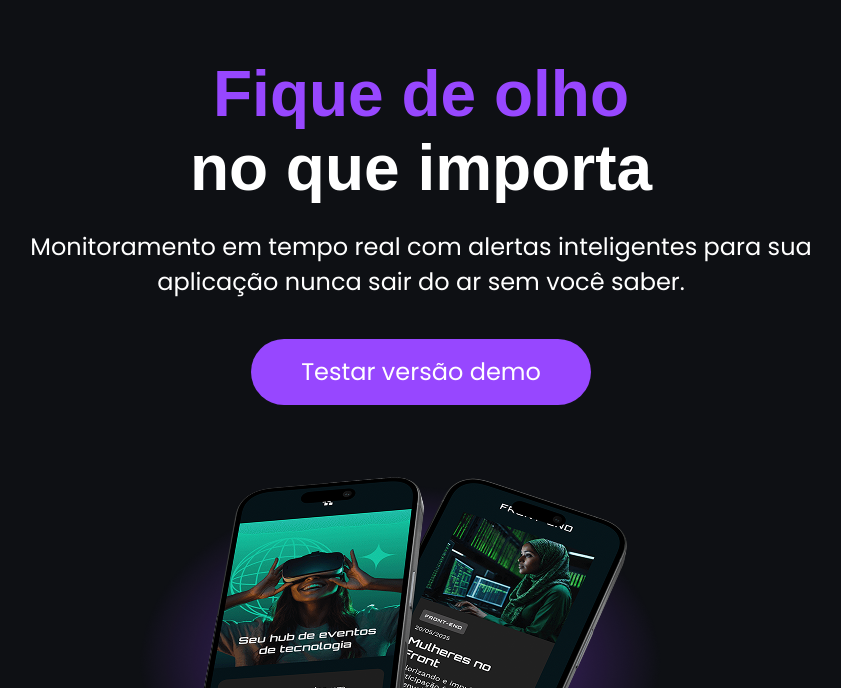
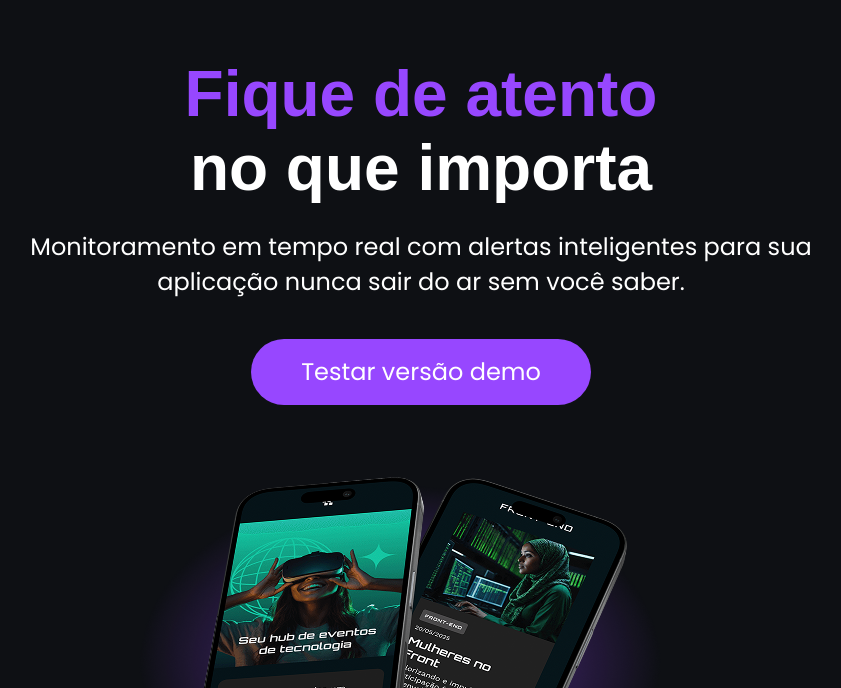
Before and after one commit to andrelumertz/Tecboard, a plain HTML site: page index.html in a window 1280 px wide. Shown: the part 112-800 px from the top of the page, without its empty margins (219-1060 px from the left). Drawn offline with Linux system fonts and the light colour scheme; a web font is replaced by a local one.

Commit message:
Altera titulo da pagina

```diff
--- a/index.html
+++ b/index.html
@@ -18,7 +18,7 @@
 
     <main>
         <section>
-            <h1><span>Fique de olho</span><br> no que importa</h1>
+            <h1><span>Fique de atento</span><br> no que importa</h1>
             <p>Monitoramento em tempo real com alertas inteligentes para sua aplicação nunca sair do ar sem você saber.</p>
             <a href="#">Testar versão demo</a>
             <img src="img/celulares-sobrepostos-desktop.png" alt="Dois celulares pretos sobrepostos com uma iluminação roxa atras deles" srcset="">
```
